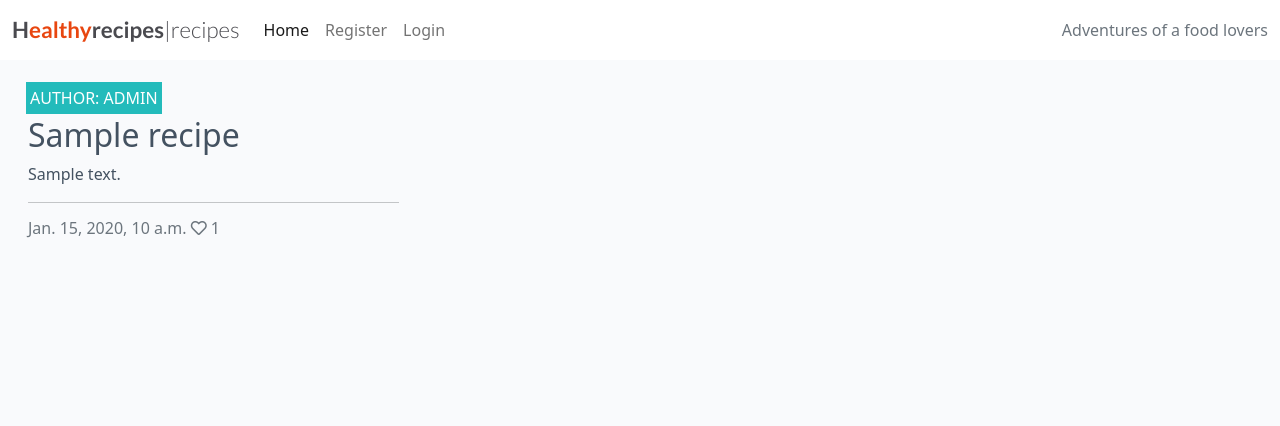
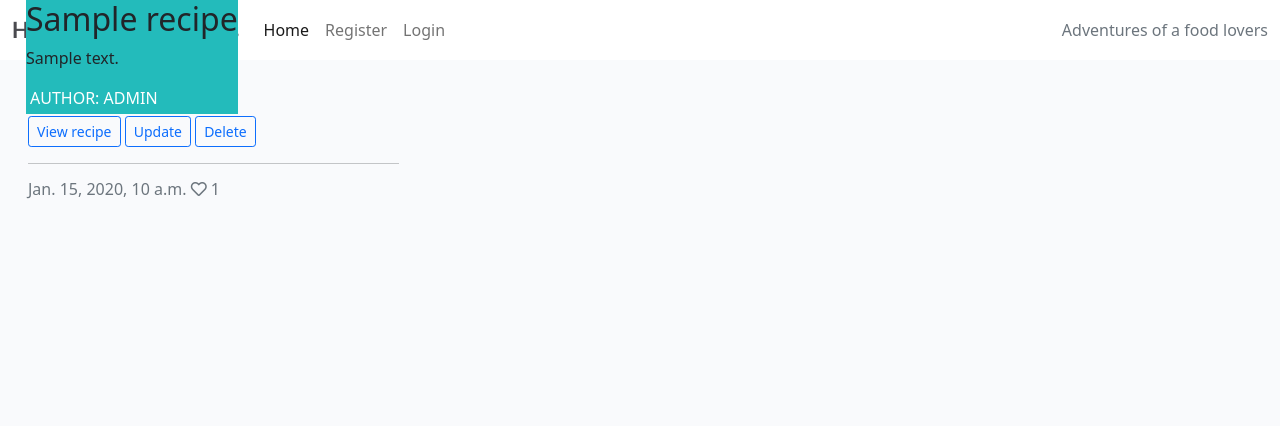
Before and after one commit to SnezhanaZdravkova/RecipesBook, a Django app: page / in a window 1280 px wide. Shown: the top 426 px of the page. Run offline with Django 3.2, Linux system fonts and the light colour scheme; data comes from the database, SQL or seed files in the repository; tables that the repository leaves empty hold one stand-in row (values such as "Sample post").

Commit message:
Add Update and Delete link

```diff
--- a/templates/index.html
+++ b/templates/index.html
@@ -20,12 +20,21 @@
                             <img class="card-img-top" src=" {{ recipes.recipe_image.url }}">
                             {% endif %}
                             <div class="image-flash">
+                                <h2 class="card-title">{{ recipe.title }}</h2>
+                                <p class="card-text">{{ recipe.excerpt }}</p>
                                 <p class="author">Author: {{ recipe.author }}</p>
                             </div>
                         </div>
-                        <a href="{% url 'recipe_detail' recipe.slug %}" class="post-link">
-                            <h2 class="card-title">{{ recipe.title }}</h2>
-                            <p class="card-text">{{ recipe.description }}</p>
+                        <!-- View link available to all users -->
+                        <a href="{% url 'recipe_detail' recipe.slug %}" class="btn btn-sm btn-outline-primary" role="button" aria-pressed="true">
+                            View recipe
+                        </a>
+                        <!-- Update and Delete links - for registered Users Only -->
+                        <a href="{% url 'update_recipe' recipe.pk %}" class="btn btn-sm btn-outline-primary" role="button" aria-pressed="true">
+                            Update
+                        </a>
+                        <a href="{% url 'delete_recipe' recipe.id %}" class="btn btn-sm btn-outline-primary" role="button" aria-pressed="true">
+                            Delete
                         </a>
                         <hr />
                         <p class="card-text text-muted h6">{{ recipe.created_on}} <i class="far fa-heart"></i>
@@ -33,6 +42,21 @@
                     </div>
                 </div>
             </div>
+            <!-- <div class="col-md-4">
+                <div class="card md-4">
+                    <div class="card-body">
+                        <ol>
+                            {% for recipe_likes in liked_recipes %}
+                            <li>
+                                <a class="text-reset recipe-link" href="{% url 'recipe_likes' recipe_likes.slug %}"
+                                    >{{ recipe_likes.title}} </a>
+                                <hr />
+                            </li>
+                            {% endfor %}
+                        </ol>
+                    </div>
+                </div>
+            </div> -->
             {% if forloop.counter|divisibleby:3 %}
             </div>
             <div class="row">
@@ -41,6 +65,7 @@
             </div>
         </div>
     </div>
+    <!-- Paginate code credit Code Institute: I think therefor I blog -->
     {% if is_paginated %}
     <nav aria-label="Page navigation">
         <ul class="pagination justify-content-center">
```
